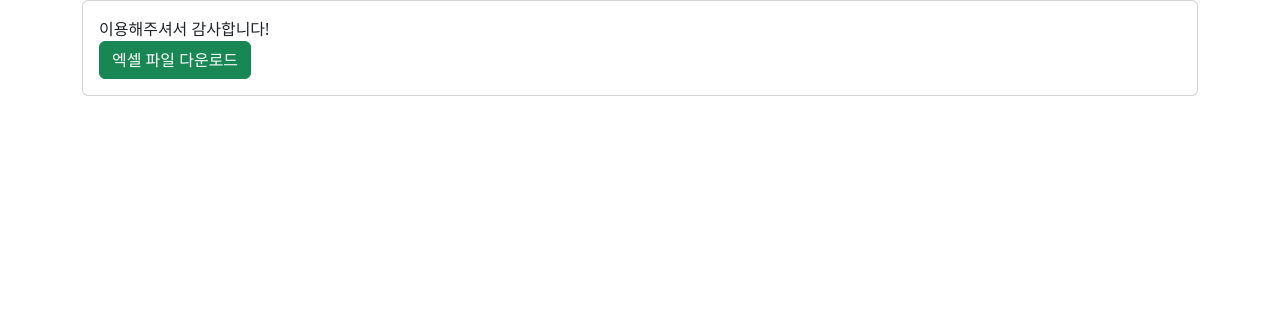
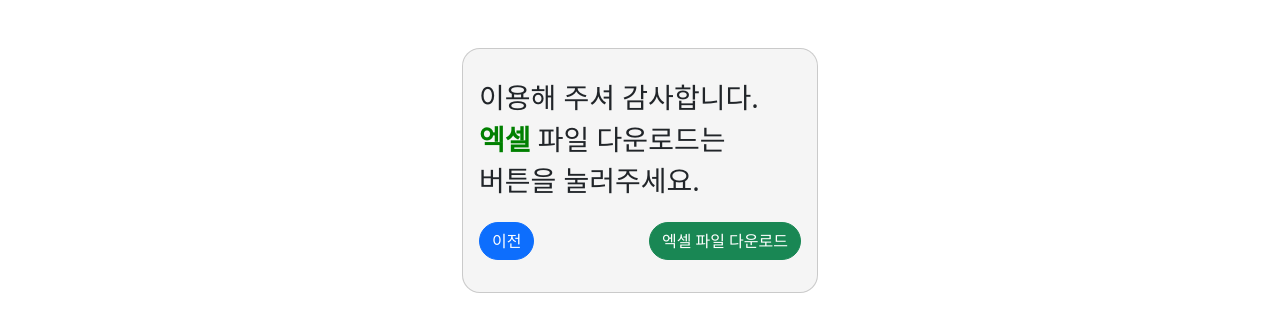
Before and after one commit to OSHMOS/NAVER_news_crawler_WEB_APP, a Django app: page /greeting/ in a window 1280 px wide. Shown: the top 332 px of the page. Run offline with Django 4.2, Linux system fonts and the light colour scheme; some libraries are stand-ins or nearby versions.

Commit message:
12.30 complete 2nd design and have to 3rd design

```diff
--- a/config/settings.py
+++ b/config/settings.py
@@ -9,7 +9,7 @@ https://docs.djangoproject.com/en/4.1/topics/settings/
 For the full list of settings and their values, see
 https://docs.djangoproject.com/en/4.1/ref/settings/
 """
-
+import os
 from pathlib import Path
 
 # Build paths inside the project like this: BASE_DIR / 'subdir'.
@@ -118,7 +118,9 @@ USE_TZ = True
 # https://docs.djangoproject.com/en/4.1/howto/static-files/
 
 STATIC_URL = 'static/'
-
+STATICFILES_DIRS = [
+    os.path.join(BASE_DIR, 'static')
+]
 # Default primary key field type
 # https://docs.djangoproject.com/en/4.1/ref/settings/#default-auto-field
 
--- a/crawling/views.py
+++ b/crawling/views.py
@@ -60,8 +60,9 @@ def crawling(request):
             return render(request, 'crawling/greeting.html')
         else:
             query = QueryForm()
-            alert = '검색 키워드는 한 글자 이상이어야만 합니다.'
-            return render(request, 'crawling/index.html', {'alert': alert})
+            alert1 = '검색 키워드는 한 글자'
+            alert2 = '이상이어야만 합니다.'
+            return render(request, 'crawling/index.html', {'alert1': alert1, 'alert2': alert2})
 
 
 def export(request):
--- /dev/null
+++ b/static/css/main.css
@@ -0,0 +1,25 @@
+/* 인덱스 카드 디자인 */
+#main {
+  background-color: whitesmoke;
+  border-radius: 18px;
+}
+
+/* 크롤링 중인 버튼 지웠다가 나타내기 */
+.hidden {
+  display: none;
+}
+
+/* 버튼 디자인 */
+.design {
+  border-radius: 20px;
+}
+
+/* 경고 글씨 색 */
+#alert {
+  color: crimson;
+}
+
+/* 액셀 글씨 색 */
+#excel {
+  color: green;
+}
--- /dev/null
+++ b/static/js/onloading.js
@@ -0,0 +1,11 @@
+const btn = document.querySelector('#btn');
+const load = document.querySelector('#loading');
+
+function req (){
+  window.onsubmit = onLoading;
+};
+
+function onLoading (){
+  btn.className += ' hidden';
+  load.classList.remove('hidden');
+};
--- a/templates/base.html
+++ b/templates/base.html
@@ -1,3 +1,4 @@
+{% load static %}
 {% load bootstrap5 %}
 {% bootstrap_css %}
 {% bootstrap_javascript %}
@@ -7,10 +8,15 @@
   <meta charset="UTF-8">
   <meta http-equiv="X-UA-Compatible" content="IE=edge">
   <meta name="viewport" content="width=device-width, initial-scale=1.0">
+  <link rel="stylesheet" href="{% static 'css/main.css'%}">
+  {% block css %}
+
+  {% endblock %}
   <title>네이버 뉴스 크롤러</title>
 </head>
-<body>
+<body onload="req();">
   {% block content %}
   {% endblock %}
+  <script src="{% static 'js/onloading.js' %}"></script>
 </body>
 </html>
--- a/templates/crawling/greeting.html
+++ b/templates/crawling/greeting.html
@@ -1,13 +1,22 @@
 {% extends 'base.html' %}
 {% block content %}
-<div class="container">
-  <div class="card">
-    <div class="card-body">
-      <div>
-        이용해주셔서 감사합니다!
+<div class="container mx-auto my-5">
+  <div class="row">
+    <div class="col-12 col-lg-4 col-md-2 col-sm-12"></div>
+    <div class="col-12 col-lg-4 col-md-8 col-sm-12">
+      <div class="card" id="main">
+        <div class="card-body my-3">
+          <h3>이용해 주셔 감사합니다.</h3>
+          <h3><b id="excel">엑셀</b> 파일 다운로드는</h3>
+          <h3>버튼을 눌러주세요.</h3>
+          <div class="d-flex justify-content-between">
+            <a href={% url 'index' %} class="btn btn-primary mt-3 design">이전</a>
+            <a href={% url 'export' %} class="btn btn-success mt-3 design">엑셀 파일 다운로드</a>
+          </div>
+        </div>
       </div>
-      <a href={% url 'export' %} class="btn btn-success">엑셀 파일 다운로드</a>
     </div>
+    <div class="col-12 col-lg-4 col-md-2 col-sm-12"></div>
   </div>
 </div>
 {% endblock %}
```
Also changed, not shown: templates/crawling/index.html (+19 -10 lines), 네이버 뉴스 스크랩.csv.
